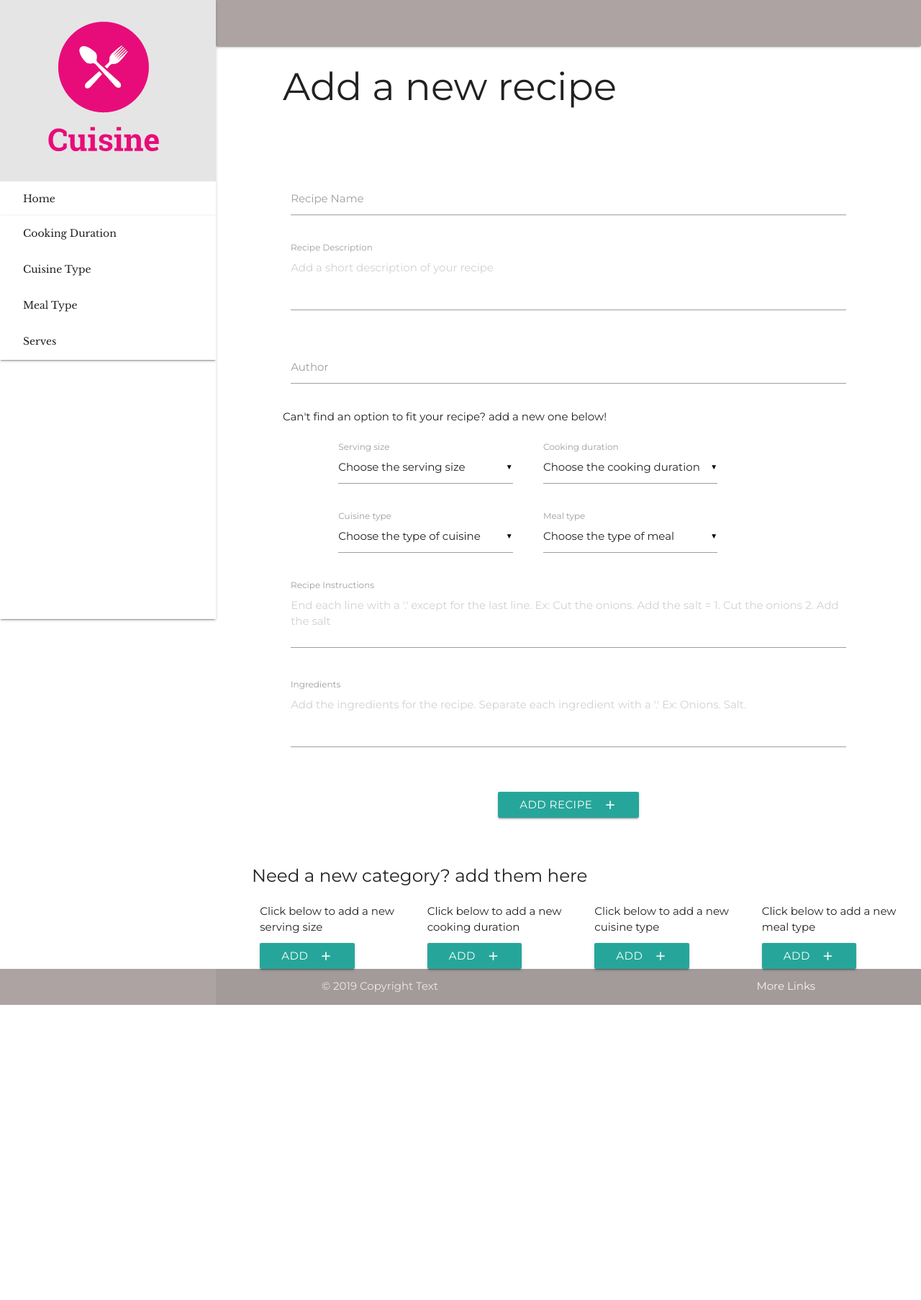
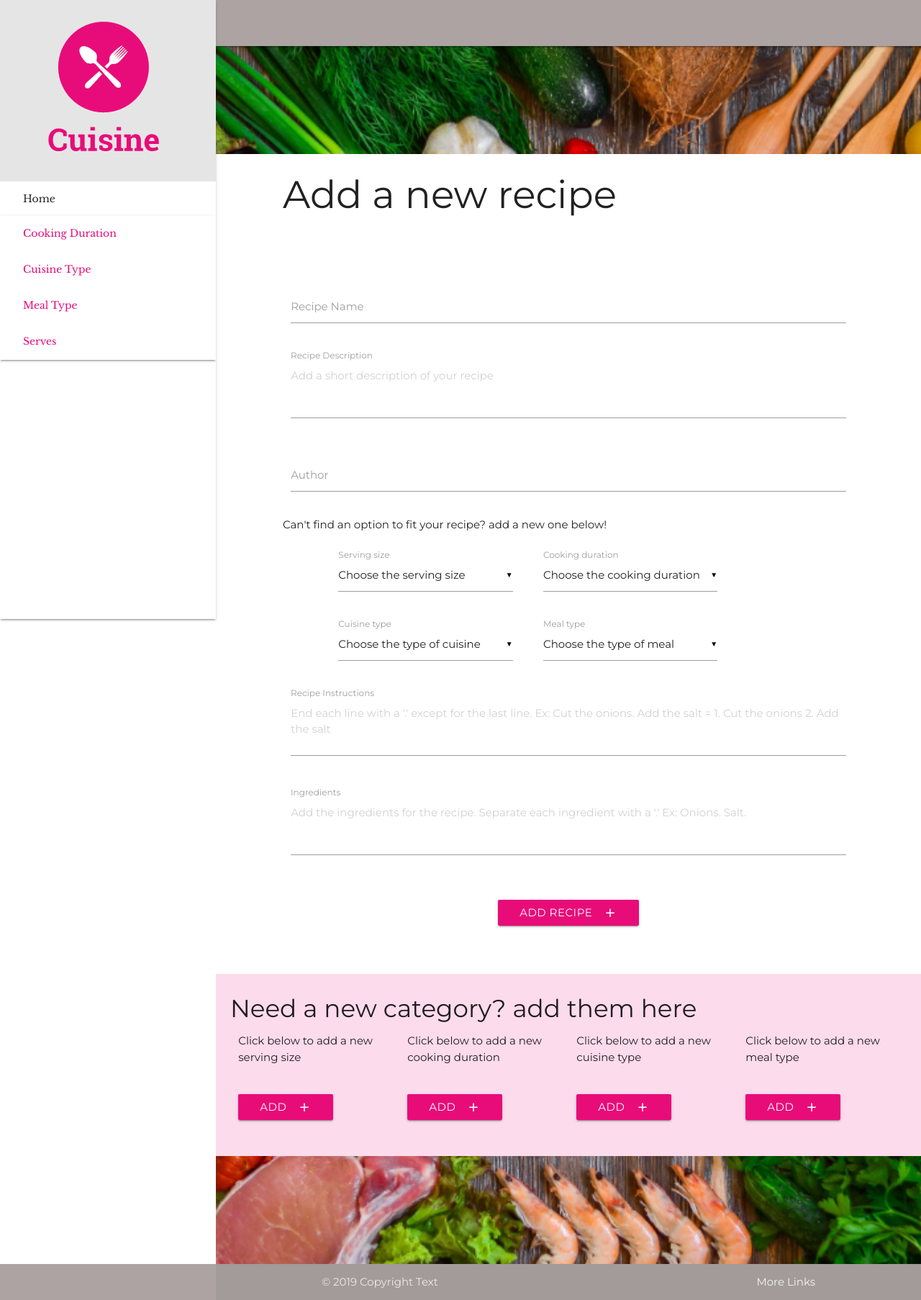
Before and after one commit to Code-Institute-Submissions/Cuisine, a Flask app: page /add_recipe in a window 1280 px wide, after a click on "Refine results". Shown: the whole page at 72% size. Before the commit the page ends 1396 px from the top, so only its background shows below. Run offline with Flask 2, Linux system fonts and the light colour scheme; data that the repository does not hold is empty; some libraries are stand-ins or nearby versions.

Commit message:
Continued styling of add_recipe.html
chnaged the colours for the form items, and added additional styling for the 'add categories' section at the bottom of the page

```diff
--- a/app.py
+++ b/app.py
@@ -3,6 +3,8 @@ import unicodedata
 from flask import Flask, render_template, redirect, request, url_for, flash
 from flask_pymongo import PyMongo
 from bson.objectid import ObjectId
+
+
 
 
 
@@ -37,11 +39,13 @@ def recipe(recipe_id):
 
 @app.route('/add_recipe')
 def add_recipe():
+    """ Shows the addrecipe.html template, and supplies it with the current values stored within each collection"""
+    """ Currently only the cuisine type and meal type collections returned sorted results"""
     return render_template('addrecipe.html',
-    serves=mongo.db.serves.find(),
+    serves = mongo.db.serves.find(),
     cooking_duration=mongo.db.cooking_duration.find(),
-    cuisine_type=mongo.db.cuisine_type.find(),
-    meal_type=mongo.db.meal_type.find())
+    cuisine_type=mongo.db.cuisine_type.find().sort("cuisine_type", 1),
+    meal_type=mongo.db.meal_type.find().sort("meal_type", 1))
 
 
 
@@ -83,11 +87,10 @@ def insert_serves():
 
     current_serves_size_string = ', '.join(current_serves_size_list)
 
-
     new_serves_size = request.form.get('serves')
 
     if request.method == 'POST':
-        if new_serves_size not in current_serves_size_string:
+        if new_serves_size not in current_serves_size_list:
             serves_size.insert_one(request.form.to_dict())
         else:
             flash("We already have a serving size for '{}' people".format(new_serves_size))
--- a/static/css/main.css
+++ b/static/css/main.css
@@ -17,6 +17,10 @@ body {
 
 main {
     flex: 1 0 auto;
+}
+
+.btn {
+    background-color: #e80c79;
 }
 
 /* Navbar */
@@ -146,7 +150,13 @@ nav {
 }
 
 .add-category {
-    margin: 20px 0px 0px 50px;
+    margin-bottom: 0px;
+    background-color: #eb007924;
+    padding: 20px;
+}
+
+.add-category-title {
+    margin: 10px 0px 0px 0px;
 }
 
 .range-field {
@@ -159,6 +169,40 @@ nav {
     padding: 10px;
     text-align: center;
 }
+
+.category-input {
+    margin: 30px 0px;
+}
+
+.input-field input:focus+label, textarea:focus+label {
+    color: #e80c79 !important;
+}
+
+
+
+.input-field input:focus, textarea:focus {
+    border-bottom: 1px solid #e80c79 !important;
+    box-shadow: 0 1px 0 0 #e80c79 !important;
+}
+
+.dropdown-content li>a, .dropdown-content li>span {
+    color: #e80c79;
+}
+
+input[type="range"]::-webkit-slider-thumb {
+    background-color: #e80c79;
+}
+
+input[type=range]+.thumb {
+     background-color: #e80c79;
+}
+
+
+
+
+
+
+
 
 /* footer */
 
--- a/templates/addrecipe.html
+++ b/templates/addrecipe.html
@@ -97,24 +97,24 @@
 
 <div class="row add-category">
 
-    <h5>Need a new category? add them here</h5>
+    <h4 class="add-category-title">Need a new category? add them here</h4>
 
 
     <form class="col s3" action="{{ url_for('insert_serves') }}" method="POST">
         <p>Click below to add a new serving size</p>
-        <a class="waves-effect waves-light btn modal-trigger modal-button-styling" href="#modal1">Add
+        <a class="waves-effect waves-light btn modal-trigger modal-button-styling category-input" href="#modal1">Add
         <i class="material-icons right">add</i>
         </a>
 
 
 
         <div id="modal1" class="modal">
-            <div class="modal-content">
+            <div class="modal-content input-field">
                 <h4>Add a new serving size</h4>
-                <p>Add a new serving size using the slider below.</p>
+                <p>Add a new serving size (in minutes) using the slider below.</p>
 
                 <p class="range-field">
-                    <input type="range" id="serves" name="serves" min="8" max="50" step="2" />
+                    <input type="range" id="serves" name="serves" min="8" max="50" step="1" />
                 </p>
 
 
@@ -130,19 +130,17 @@
 
     </form>
 
-
-
     <form class="col s3" action="{{ url_for('insert_cooking_duration') }}" method="POST">
         <p>Click below to add a new cooking duration</p>
-        <a class="waves-effect waves-light btn modal-trigger modal-button-styling" href="#modal2">Add
+        <a class="waves-effect waves-light btn modal-trigger modal-button-styling category-input" href="#modal2">Add
         <i class="material-icons right">add</i>
         </a>
 
 
         <div id="modal2" class="modal">
-            <div class="modal-content">
+            <div class="modal-content input-field">
                 <h4>Add a new cooking duration</h4>
-                <p>Add a new cooking duration using the slider below below.</p>
+                <p>Add a new cooking duration (in minutes) using the slider below below.</p>
                 <form action="" method="POST">
                     <p class="range-field">
                         <input type="range" id="cooking_duration" name="cooking_duration" min="120" max="360" step="15" />
@@ -159,13 +157,13 @@
 
     <form class="col s3" action="{{ url_for('insert_cuisine_type') }}" method="POST">
         <p>Click below to add a new cuisine type</p>
-        <a class="waves-effect waves-light btn modal-trigger modal-button-styling" href="#modal3">Add
+        <a class="waves-effect waves-light btn modal-trigger modal-button-styling category-input" href="#modal3">Add
         <i class="material-icons right">add</i>
         </a>
 
 
         <div id="modal3" class="modal">
-            <div class="modal-content">
+            <div class="modal-content input-field">
                 <h4>Add a new cuisine type</h4>
                 <p>Add a new cuisine type in the box below.</p>
                 <input id="cuisine_type" name="cuisine_type" type="text">
@@ -182,13 +180,13 @@
 
     <form class="col s3" action="{{ url_for('insert_meal_type') }}" method="POST">
         <p>Click below to add a new meal type</p>
-        <a class="waves-effect waves-light btn modal-trigger modal-button-styling" href="#modal4">Add
+        <a class="waves-effect waves-light btn modal-trigger modal-button-styling category-input" href="#modal4">Add
         <i class="material-icons right">add</i>
         </a>
 
 
         <div id="modal4" class="modal">
-            <div class="modal-content">
+            <div class="modal-content input-field">
                 <h4>Add a new meal type</h4>
                 <p>Add a new meal type in the box below.</p>
                 <input id="meal_type" name="meal_type" type="text">
--- a/templates/base.html
+++ b/templates/base.html
@@ -56,6 +56,12 @@
             <div class="parallax"><img src="{{url_for('static', filename='images/recipe.png')}}"></div>
         </div>
 
+        {% elif request.endpoint =='add_recipe' %}
+
+        <div class="parallax-container">
+            <div class="parallax"><img src="{{url_for('static', filename='images/add_recipe.png')}}"></div>
+        </div>
+
         {% else %}
 
         {% endif %}
@@ -74,6 +80,12 @@
 
         <div class="parallax-container">
             <div class="parallax"><img src="{{url_for('static', filename='images/recipe.png')}}"></div>
+        </div>
+
+        {% elif request.endpoint =='add_recipe' %}
+
+        <div class="parallax-container">
+            <div class="parallax"><img src="{{url_for('static', filename='images/add_recipe.png')}}"></div>
         </div>
 
         {% else %}
```
Also changed, not shown: static/images/add_recipe.png (added).
